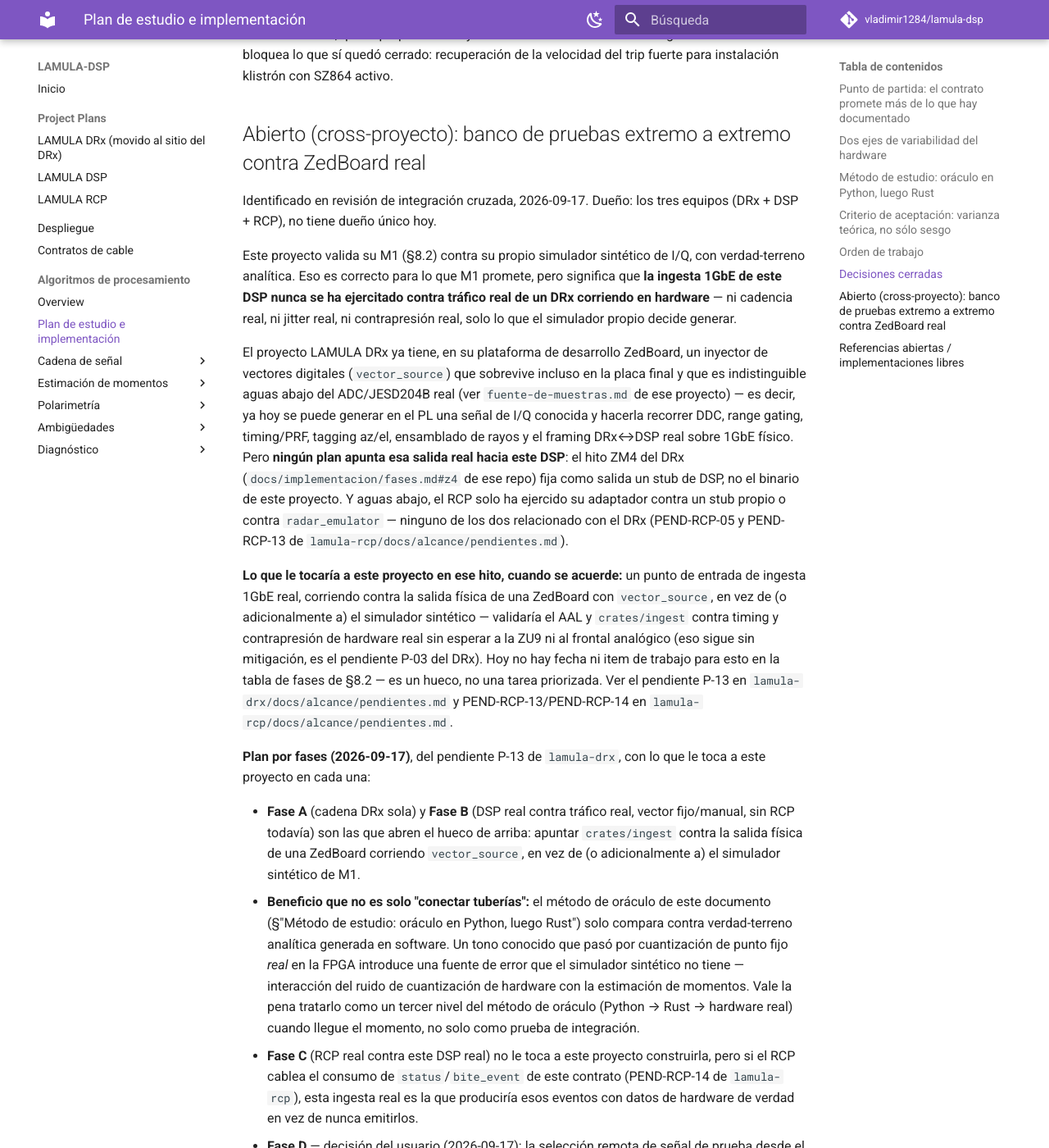
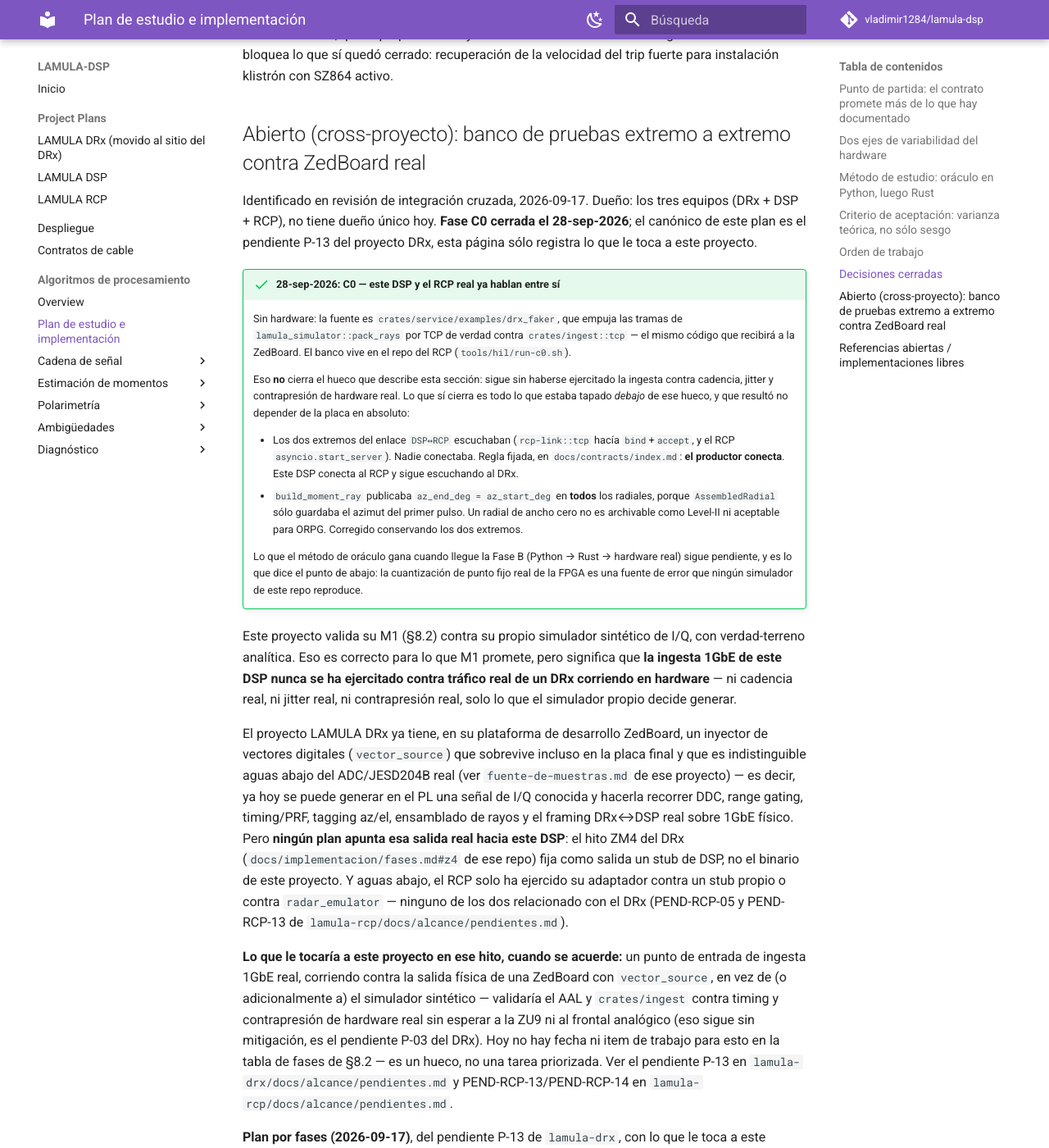
Before and after one commit to vladimir1284/lamula-dsp, an MkDocs documentation site: the page built from docs/algorithms/roadmap.md, in a window 1280 px wide and 1400 px high, scrolled down 27479 px. Shown: the whole window at 82% size. Built offline with MkDocs 1.6.1 and Material for MkDocs 9.7.7, drawn with Linux system fonts in a browser that asks for light colours; comment, search, counter and statistics services are not loaded; some of the changed text lies outside the part shown.

Commit message:
Record what C0 closed, and what it did not
The cross-project section of the roadmap said this DSP's 1GbE ingest had
never seen traffic from a real DRx. Still true. What changed on 2026-09-28 is
that everything stacked *underneath* that gap turned out not to need the
board at all: this binary and the real RCP now talk to each other, fed by
crates/service/examples/drx_faker over a real socket.

Two defects came out of it, both already fixed and both invisible to either
repo's own tests: the DSP<->RCP link had a listener on each end, and every
moment_ray this service emitted had zero azimuth width.

The canonical version of the phased plan is P-13 in the DRx repo; this page
now only records this project's part of it.

Co-Authored-By: Claude Opus 5 (1M context) <noreply@anthropic.com>

```diff
--- a/docs/algorithms/roadmap.md
+++ b/docs/algorithms/roadmap.md
@@ -1167,7 +1167,29 @@ la velocidad del trip fuerte para instalación klistrón con SZ864 activo.
 ## Abierto (cross-proyecto): banco de pruebas extremo a extremo contra ZedBoard real
 
 Identificado en revisión de integración cruzada, 2026-09-17. Dueño: los tres equipos (DRx + DSP +
-RCP), no tiene dueño único hoy.
+RCP), no tiene dueño único hoy. **Fase C0 cerrada el 28-sep-2026**; el canónico de este plan es el
+pendiente P-13 del proyecto DRx, esta página sólo registra lo que le toca a este proyecto.
+
+!!! success "28-sep-2026: C0 — este DSP y el RCP real ya hablan entre sí"
+    Sin hardware: la fuente es `crates/service/examples/drx_faker`, que empuja las tramas de
+    `lamula_simulator::pack_rays` por TCP de verdad contra `crates/ingest::tcp` — el mismo código
+    que recibirá a la ZedBoard. El banco vive en el repo del RCP (`tools/hil/run-c0.sh`).
+
+    Eso **no** cierra el hueco que describe esta sección: sigue sin haberse ejercitado la ingesta
+    contra cadencia, jitter y contrapresión de hardware real. Lo que sí cierra es todo lo que
+    estaba tapado *debajo* de ese hueco, y que resultó no depender de la placa en absoluto:
+
+    - Los dos extremos del enlace `DSP↔RCP` escuchaban (`rcp-link::tcp` hacía `bind`+`accept`, y
+      el RCP `asyncio.start_server`). Nadie conectaba. Regla fijada, en
+      `docs/contracts/index.md`: **el productor conecta**. Este DSP conecta al RCP y sigue
+      escuchando al DRx.
+    - `build_moment_ray` publicaba `az_end_deg = az_start_deg` en **todos** los radiales, porque
+      `AssembledRadial` sólo guardaba el azimut del primer pulso. Un radial de ancho cero no es
+      archivable como Level-II ni aceptable para ORPG. Corregido conservando los dos extremos.
+
+    Lo que el método de oráculo gana cuando llegue la Fase B (Python → Rust → hardware real) sigue
+    pendiente, y es lo que dice el punto de abajo: la cuantización de punto fijo real de la FPGA
+    es una fuente de error que ningún simulador de este repo reproduce.
 
 Este proyecto valida su M1 (§8.2) contra su propio simulador sintético de I/Q, con verdad-terreno
 analítica. Eso es correcto para lo que M1 promete, pero significa que **la ingesta 1GbE de este
@@ -1196,6 +1218,7 @@ tabla de fases de §8.2 — es un hueco, no una tarea priorizada. Ver el pendien
 **Plan por fases (2026-09-17)**, del pendiente P-13 de `lamula-drx`, con lo que le toca a este
 proyecto en cada una:
 
+- **Fase C0** (este DSP contra el RCP real, fuente sintética, sin hardware): **hecha**, ver arriba.
 - **Fase A** (cadena DRx sola) y **Fase B** (DSP real contra tráfico real, vector fijo/manual, sin
   RCP todavía) son las que abren el hueco de arriba: apuntar `crates/ingest` contra la salida física
   de una ZedBoard corriendo `vector_source`, en vez de (o adicionalmente a) el simulador sintético
```
